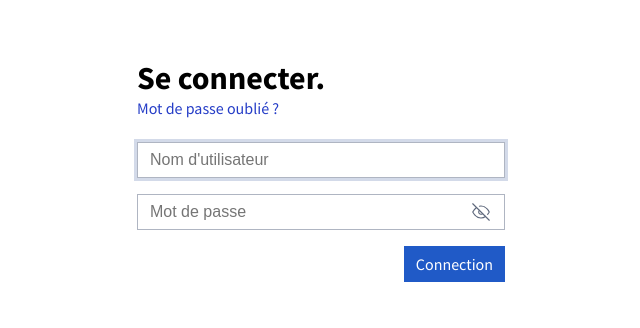
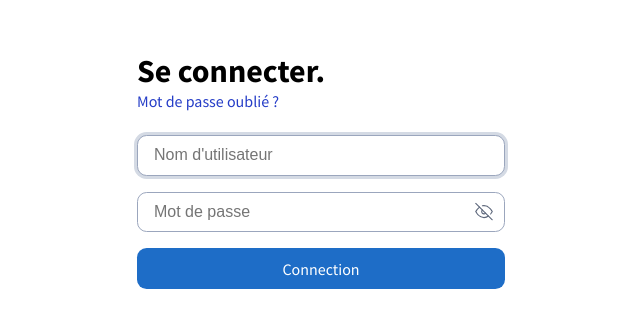
Before and after one commit to ctrl-plus-w/school-schedule, a React (Create React App) app: page /auth in a window 1280 px wide. Shown: the part 230-558 px from the top of the page, without its empty margins (319-959 px from the left). Built offline with nearby package versions, Linux system fonts and the light colour scheme.

Commit message:
Restyled the auth page

```diff
--- a/src/components/Auth/index.js
+++ b/src/components/Auth/index.js
@@ -91,11 +91,10 @@ const Auth = () => {
             value={passwordInput}
             onChange={(e) => setPasswordInput(e.target.value)}
           />
-          {passwordHidden ? (
-            <EyeOff size={18} className='icon' onClick={handleIconSwitch} />
-          ) : (
-            <Eye size={18} className='icon' onClick={handleIconSwitch} />
-          )}
+
+          <button type='button' className='icon' onClick={handleIconSwitch}>
+            {passwordHidden ? <EyeOff size={18} /> : <Eye size={18} />}
+          </button>
         </label>
 
         <button type='submit' className='submit-button'>
--- a/src/components/Auth/index.scss
+++ b/src/components/Auth/index.scss
@@ -1,11 +1,15 @@
 @import '../../styles/variables';
+@import '../../styles/mixins';
 
 .login {
   position: relative;
+
   display: flex;
   flex-direction: column;
 
   align-items: flex-start;
+
+  width: 23rem;
 
   .title {
     font-size: 2rem;
@@ -25,65 +29,53 @@
   label {
     position: relative;
     margin-top: 1em;
-  }
 
-  .icon {
-    position: absolute;
-    top: 50%;
-    left: calc(100% - 0.5rem - 1rem);
+    display: flex;
+    align-items: center;
+    justify-content: space-between;
 
-    transform: translate(-50%, -50%);
+    width: 100%;
 
-    stroke-width: 1.5px;
-    color: darken($border-darker, 30%);
+    .input {
+      @include input;
+    }
 
-    cursor: pointer;
-  }
+    .icon {
+      position: absolute;
+      top: 50%;
+      left: 100%;
 
-  .input {
-    font-size: 1rem;
-    font: small-caption;
+      transform: translate(-100%, -50%);
 
-    padding: 0.5rem 0.75rem;
+      display: flex;
+      justify-content: center;
+      align-items: center;
 
-    width: 23rem;
+      height: 100%;
 
-    border: 1px solid $border-darker;
-    transition: box-shadow 0.3s;
+      padding: 0 0.75rem;
 
-    outline: none;
-    appearance: none;
-    -moz-appearance: none;
-  }
+      border-top-right-radius: 0.6rem;
+      border-bottom-right-radius: 0.6rem;
 
-  .input:focus {
-    box-shadow: 0 0 0 3px $border;
+      appearance: none;
+      -moz-appearance: none;
+      border: none;
+      background: none;
+
+      cursor: pointer;
+
+      svg {
+        stroke-width: 1.5px;
+        color: darken($border-darker, 30%);
+      }
+    }
   }
 
   .submit-button {
-    font-size: 1rem;
-    font-weight: 400;
+    @include button;
 
     margin-top: 1em;
-    padding: 0.5rem 0.75rem;
-
-    align-self: flex-end;
-
-    background: rgb(32, 90, 199);
-    color: white;
-
-    outline: none;
-    border: none;
-    appearance: none;
-    -moz-appearance: none;
-
-    cursor: pointer;
-
-    transition: box-shadow 0.3s;
-  }
-
-  .submit-button:focus {
-    box-shadow: 0 0 0 3px rgb(150, 173, 216);
   }
 
   .error {
@@ -100,7 +92,10 @@
     width: 100%;
 
     background: lighten($red, 36%);
+
     border: 1px solid $red;
+    border-radius: 0.6rem;
+
     color: $red;
   }
 }
--- a/src/styles/_mixins.scss
+++ b/src/styles/_mixins.scss
@@ -1,3 +1,5 @@
+@import './variables';
+
 @mixin full-size {
   width: 100%;
   height: 100%;
@@ -35,3 +37,57 @@
     width: 100%;
   }
 }
+
+@mixin button {
+  width: 100%;
+
+  padding: 0.65rem 1rem;
+
+  background: $button-background;
+
+  font-size: 1rem;
+  font-weight: 400;
+  color: $button-color;
+
+  border-radius: 0.6rem;
+
+  outline: none;
+  border: none;
+  appearance: none;
+  -moz-appearance: none;
+
+  cursor: pointer;
+
+  transition: box-shadow 0.3s, transform 0.3s;
+
+  &:hover,
+  &:focus {
+    box-shadow: 0 0 0 3px $button-shadow;
+  }
+
+  &:active {
+    box-shadow: 0 0 0 3px $button-shadow;
+    transform: scale(0.92);
+  }
+}
+
+@mixin input {
+  font-size: 1rem;
+  font: small-caption;
+
+  padding: 0.65rem 1rem;
+
+  width: 100%;
+
+  border: 1px solid $input-border;
+  border-radius: 0.6rem;
+  transition: box-shadow 0.3s;
+
+  outline: none;
+  appearance: none;
+  -moz-appearance: none;
+
+  &:focus {
+    box-shadow: 0 0 0 3px $input-shadow;
+  }
+}
--- a/src/styles/_variables.scss
+++ b/src/styles/_variables.scss
@@ -14,3 +14,10 @@ $green: rgba(7, 88, 44, 1);
 
 $topbar-height: 12vh;
 $timeindicator-width: 4.5rem;
+
+$input-border: rgb(155, 166, 189);
+$input-shadow: rgb(212, 218, 228);
+
+$button-background: rgb(30, 109, 199);
+$button-color: rgb(255, 255, 255);
+$button-shadow: rgb(151, 170, 202);
```
